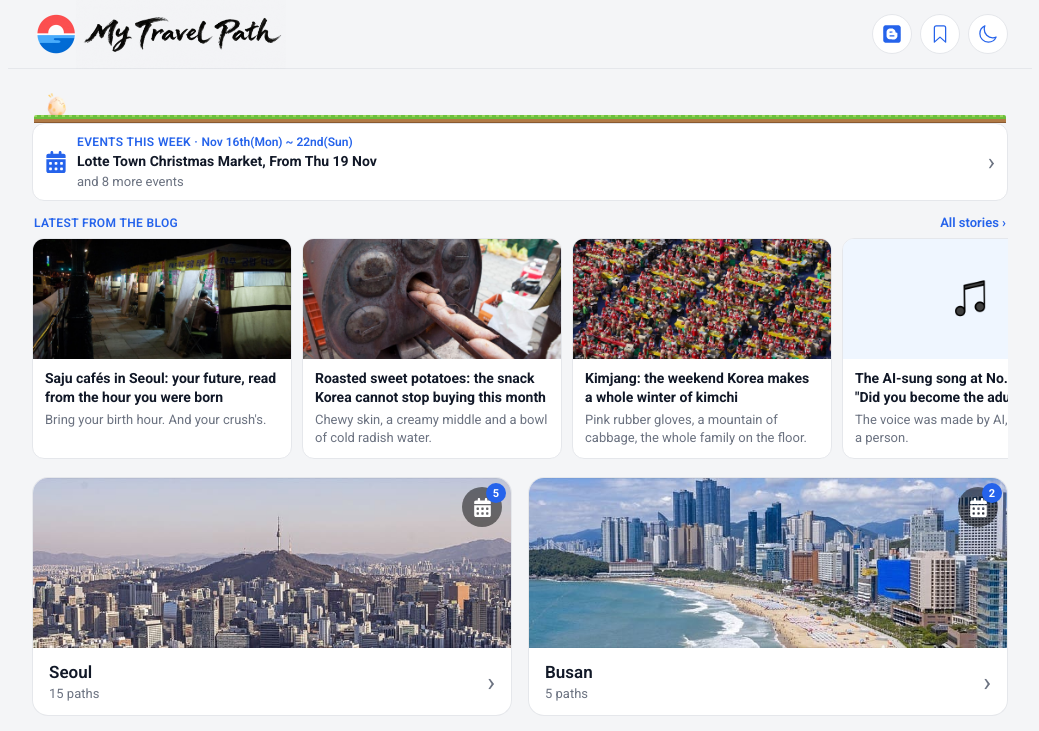
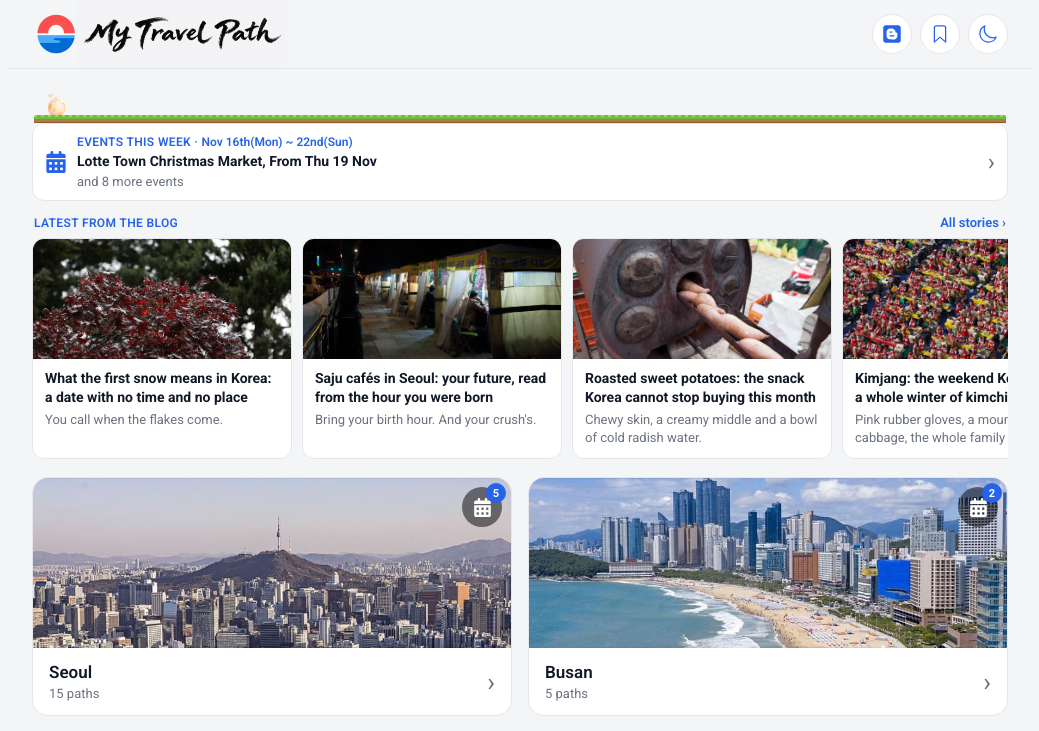
Before and after one commit to jjsoftwareint-ops/MyTravelPath, a React (Vite) app: page / in a window 1280 px wide. Shown: the top 731 px of the page, without its empty margins (120-1159 px from the left). Built offline with nearby package versions, Linux system fonts and the light colour scheme.

Commit message:
Add the first-snow promise blog post

```diff
--- a/src/data/blog.ts
+++ b/src/data/blog.ts
@@ -39,6 +39,70 @@ export type Post = {
 
 export const posts: Post[] = [
   {
+    id: '2026-11-17-1720',
+    title: 'What the first snow means in Korea: a date with no time and no place',
+    description:
+      'In Korea, couples promise to meet on the day of the first snow. Why it feels like first love, the nail-dye wish, a king\'s snow prank and the drama song.',
+    teaser: 'You call when the flakes come.',
+    icon: 'snowflake',
+    date: '2026-11-17',
+    updated: '2026-11-17',
+    keywords: ['FirstSnow', 'KoreanRomance', 'KoreanCulture', 'KDrama', 'Goblin', 'Chimaek', 'SeoulWinter', 'LifeInKorea'],
+    body: [
+      {
+        type: 'p',
+        text: 'In Korea you can make a date with no time and no place. **첫눈 오면 만나자 (cheonnun omyeon mannaja)**: "let\'s meet when the first snow falls." When the flakes come, you call, and you go.',
+      },
+      {
+        type: 'p',
+        text: 'The first snow is **첫눈 (cheonnun)**, and its 첫 (cheot) is the same "first" as in **첫사랑 (cheotsarang)**, first love. People say a first-snow promise has to be kept, and that whoever you are with when it falls is someone who matters.',
+      },
+      {
+        type: 'img',
+        src: 'first-snow-red-maple.jpg',
+        alt: 'Snowflakes falling on a red maple tree in front of dark pine trees',
+        caption: 'First snow on red maple leaves in Jongno, Seoul.',
+        href: 'https://commons.wikimedia.org/wiki/File:KOCIS_Korea_First_Snowfall_in_Seoul_24_(10922101805).jpg',
+        credit: { author: 'Korea.net / Korean Culture and Information Service (Jeon Han)', license: 'CC BY-SA 2.0', licenseUrl: 'https://creativecommons.org/licenses/by-sa/2.0/' },
+      },
+      {
+        type: 'p',
+        text: 'This year it came early. Seoul\'s official first snow fell on the morning of **8 November**, twelve days before the usual date. It counts as soon as the observer at the weather station in Jongno sees flakes, and this time the flakes didn\'t settle. Lots of people missed it. Our rule: if you didn\'t see it, your promise is still waiting.',
+      },
+      { type: 'space' },
+      { type: 'h', icon: 'sparkles', text: 'A wish on your nails' },
+      {
+        type: 'p',
+        text: 'In summer, girls dye their nails orange-red with crushed [봉숭아](https://www.google.com/search?tbm=isch&q=%EB%B4%89%EC%88%AD%EC%95%84%20%EB%AC%BC%EB%93%A4%EC%9D%B4%EA%B8%B0) (bongsunga) petals, garden balsam. If the colour is still on your nails when the first snow falls, your first love comes true. Nails grow, so it\'s a close call every year.',
+      },
+      { type: 'ad', slot: 'inArticle' },
+      {
+        type: 'p',
+        text: 'Kings played with the first snow too. The Joseon royal records tell how the retired king **Taejong** packed fresh first snow into a parcel, called it medicine and had it sent to his older brother. It was an old game. If the snow parcel fooled you, you owed the sender a treat. If you caught the messenger first, the sender owed you one.',
+      },
+      { type: 'space' },
+      { type: 'h', icon: 'poultry_leg', text: 'Chicken, beer and a love song' },
+      {
+        type: 'p',
+        text: 'Dramas made it even more romantic. In **My Love from the Star**, the heroine says snowy days call for [치맥](https://www.google.com/search?tbm=isch&q=%EC%B9%98%EB%A7%A5) (chimaek), chicken and beer, and fried-chicken orders jumped in China after the episode aired.',
+      },
+      {
+        type: 'p',
+        text: '**Goblin** gave Korea its first-snow song: Ailee\'s **첫눈처럼 너에게 가겠다 (cheonnuncheoreom neoege gagetda)**, "I will go to you like the first snow". Save it for the next time the forecast shows a snowflake.',
+      },
+      {
+        type: 'video',
+        id: '6rS7OUGXUik',
+        title: 'Ailee, "I will go to you like the first snow", Goblin OST, official audio',
+        caption: 'Official audio from the Goblin soundtrack. Video: STONE MUSIC on YouTube.',
+      },
+      {
+        type: 'p',
+        text: 'If real snow falls while you are in Seoul, take one photo and send it to someone. In Korea, they will know what you mean.',
+      },
+    ],
+  },
+  {
     id: '2026-11-16-1634',
     title: 'Saju cafés in Seoul: your future, read from the hour you were born',
     description:
```
Also changed, not shown: assets/blog/first-snow-red-maple.jpg (added).
